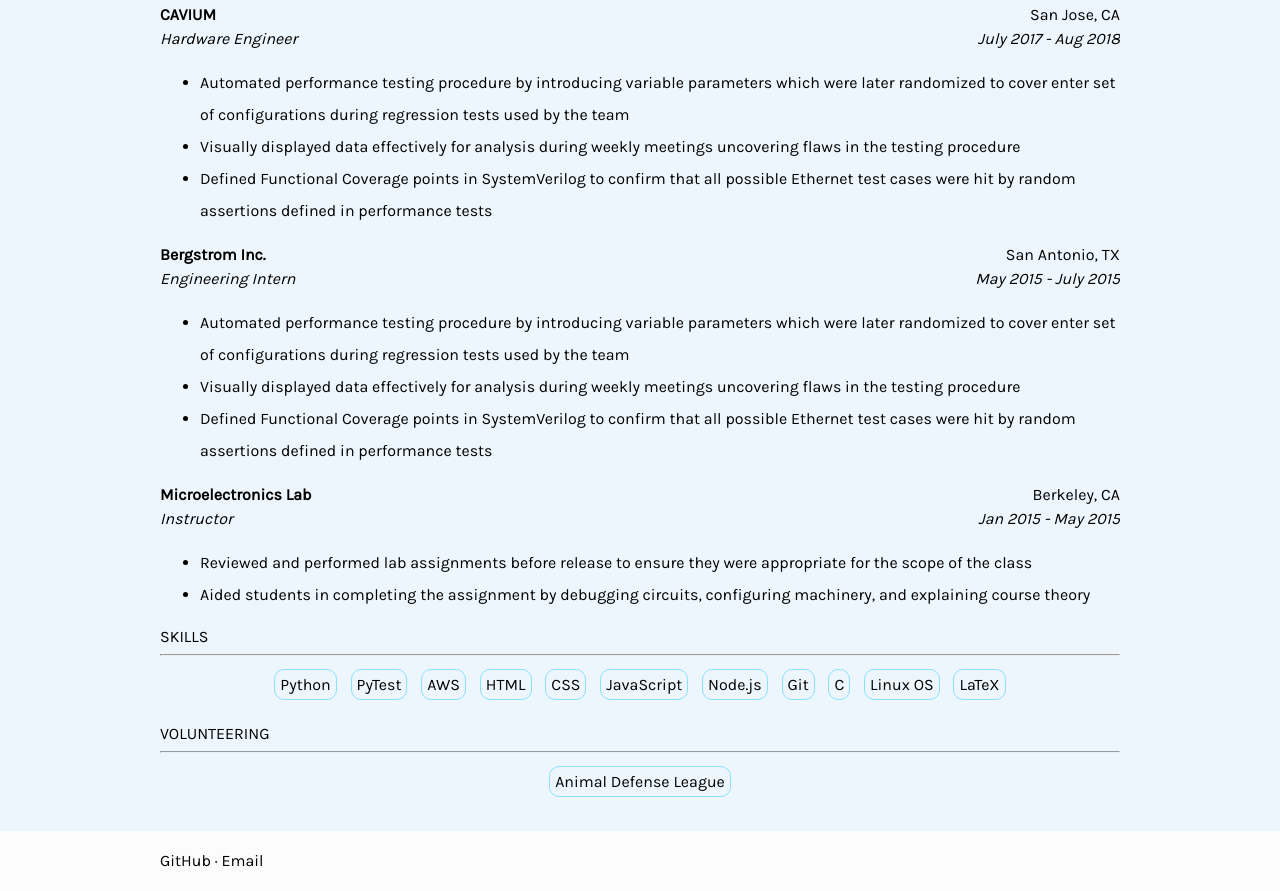
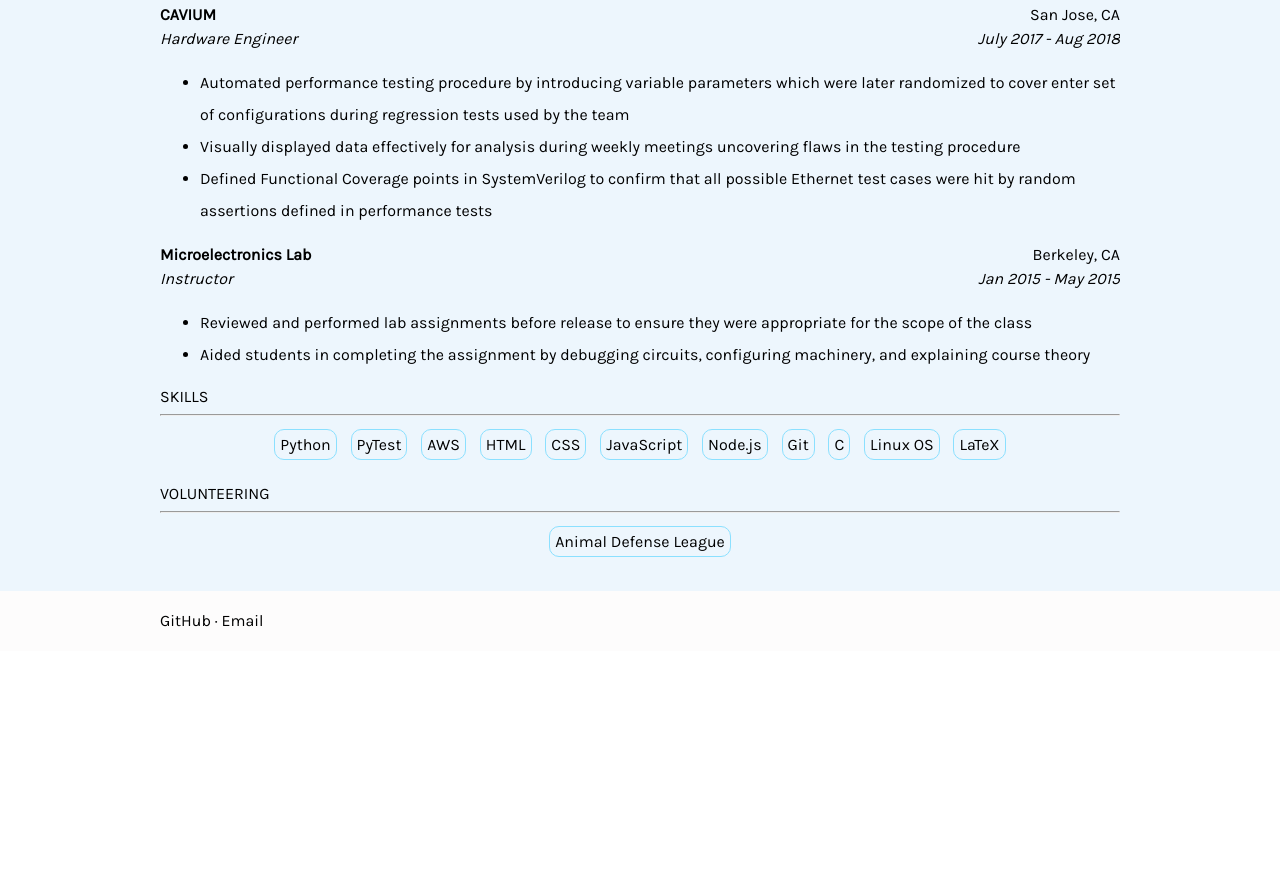
Before and after one commit to nickjrod/Home-Page, a website: page public/html/index.html in a window 1280 px wide. Shown: the part 3635-4526 px from the top of the page. After the commit the page ends 4286 px from the top, so only its background shows below. Drawn offline with Linux system fonts and the light colour scheme.

Commit message:
Deleted an unnecessary item from experience.
Item had redundnat info.
Notes: None

```diff
--- a/public/html/index.html
+++ b/public/html/index.html
@@ -220,35 +220,6 @@
 					</ul>
 				</div>
 
-				<!-- Experience 3 -->
-				<div class="sub-section">
-					<div class="left">
-						<b>Bergstrom Inc.</b>
-					</div>
-					<div class="right">
-						San Antonio, TX
-					</div>
-					<br>
-					<div class="left">
-						<i>Engineering Intern</i>
-					</div>
-					<div class="right">
-						<i>May 2015 - July 2015</i>
-					</div>
-					<br>
-					<ul class="resume-list">
-						<li class="resume-item">
-							Automated performance testing procedure by introducing variable parameters which were later randomized to cover enter set of configurations during regression tests used by the team
-						</li>
-						<li class="resume-item">
-							Visually displayed data effectively for analysis during weekly meetings uncovering flaws in the testing procedure
-						</li>
-						<li class="resume-item">
-							Defined Functional Coverage points in SystemVerilog to confirm that all possible Ethernet test cases were hit by random assertions defined in performance tests
-						</li>
-					</ul>
-				</div>
-
 				<!-- Experience 4 -->
 				<div class="sub-section">
 					<div class="line">
```
